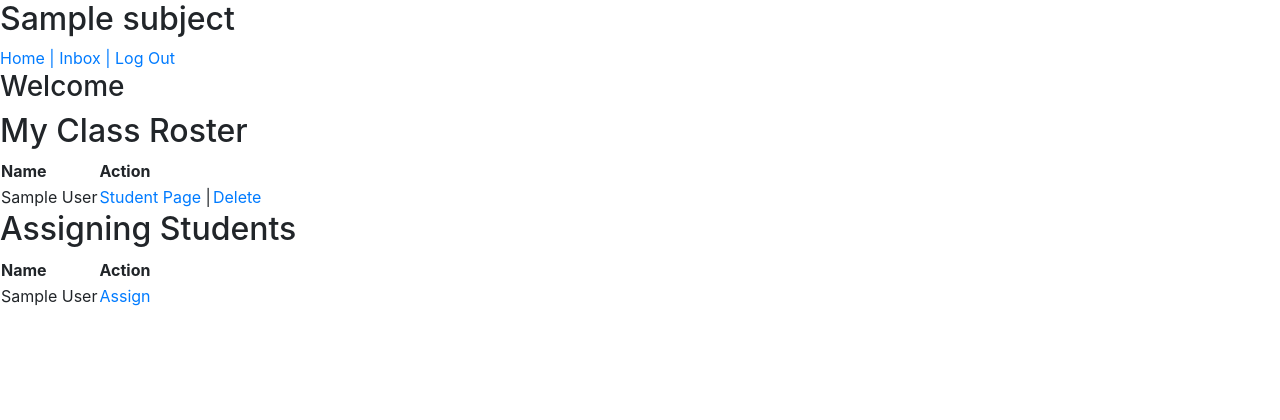
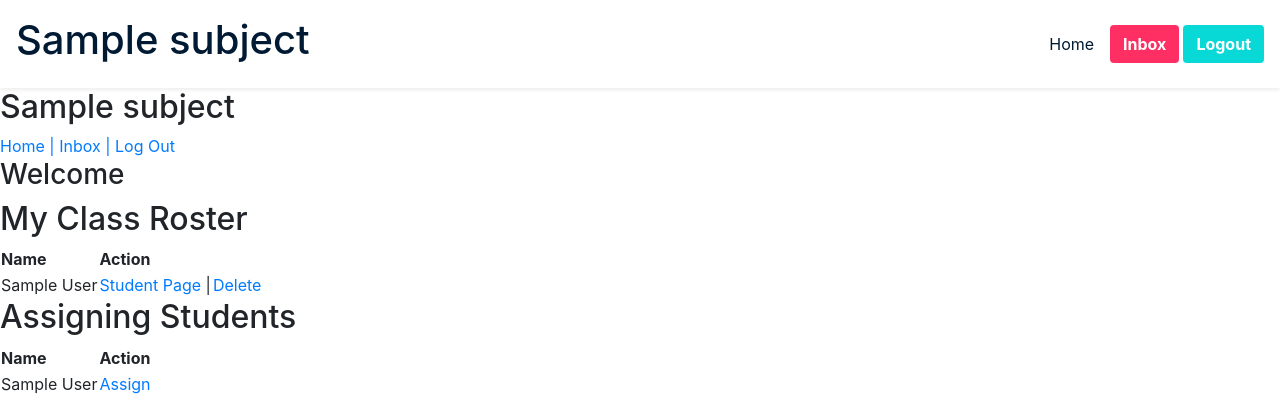
Before and after one commit to JennyWauer/school_scheduler, a Django app: template scheduler_app/templates/roster.html in a window 1280 px wide. Shown: the top 420 px of the page. Run offline with Django 3.2, Linux system fonts and the light colour scheme; the template is opened without the code that fills it: values that come from a table or form of the project are taken from there, others are empty; tables that the repository leaves empty hold one stand-in row (values such as "Sample post"); some libraries are stand-ins or nearby versions.

Commit message:
update headers

```diff
--- a/scheduler_app/templates/profile.html
+++ b/scheduler_app/templates/profile.html
@@ -16,7 +16,7 @@
 <body>
     <header id="header" class="bg-white d-flex p-3 align-items-center shadow-sm">
         <h1>Welcome, {{user.first_name}} {{user.last_name}}</h1>
-        <a class="btn ml-auto inbox-btn" href="inbox/{{user.id}}">Inbox</a>
+        <a class="btn ml-auto inbox-btn" href="/inbox/{{user.id}}">Inbox</a>
         <a href="/logout" class="btn ml-1 logout">Logout</a>
     </header>
 
--- a/scheduler_app/templates/roster.html
+++ b/scheduler_app/templates/roster.html
@@ -15,6 +15,12 @@
 </head>
 
 <body>
+    <header id="header" class="bg-white d-flex p-3 align-items-center shadow-sm">
+        <h1>{{mysubjects.name}}</h1>
+        <a href="/profile" class="ml-auto nav-link">Home</a>
+        <a class="btn inbox-btn" href="inbox/{{user.id}}">Inbox</a>
+        <a href="/logout" class="btn ml-1 logout">Logout</a>
+    </header>
     <div>
         <h2>{{mysubjects.name}}</h2>
         <a href="/">Home | </a>
```
